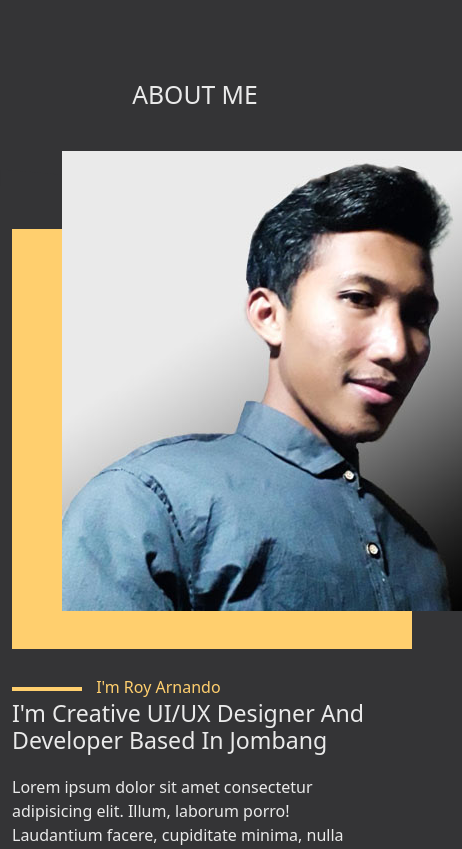
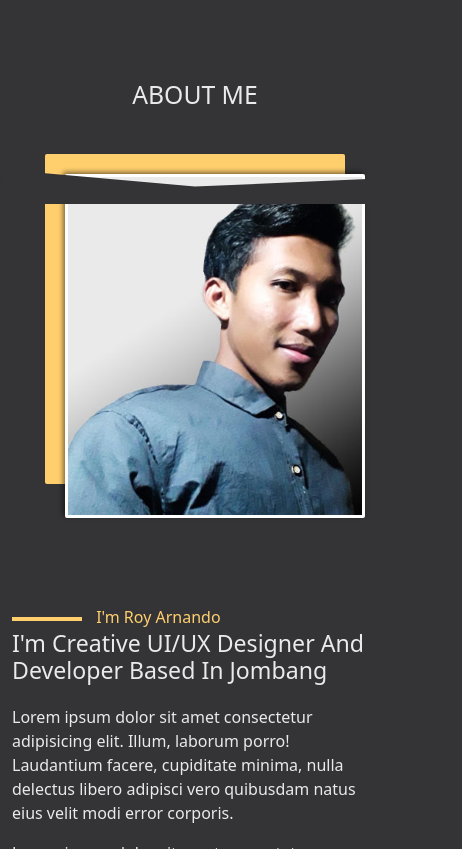
Before and after one commit to Arnandoroy/Arnandoroy.github.io, a plain HTML site: page index.html in a window 390 px wide. Shown: the part 640-1489 px from the top of the page, 462 px wide, since content can reach past the window. Drawn offline with Linux system fonts and the light colour scheme.

Commit message:
mengubah responsiv

```diff
--- a/css/style.css
+++ b/css/style.css
@@ -45,7 +45,7 @@ nav {
 }
 .jumbotron .kotak {
   display: flex;
-  width: 380px;
+  max-width: 380px;
   background-color: #393a3ce7;
   padding: 5px 10px;
   border-radius: 5px;
@@ -79,25 +79,27 @@ nav {
 .about {
   text-transform: uppercase;
 }
-picture {
-  position: relative;
-}
+
 .picture {
-  width: 400px;
-  height: 460px;
+  /* max-width: 400px;
+  height: 460px; */
   margin-bottom: 100px;
 }
 .bg {
-  height: 420px;
-  position: relative;
+  margin: 20px auto 100px;
+  padding: 20px;
+  width: 300px;
+  height: 330px;
   background-color: #ffcf6e;
-  top: 95px;
+  border-radius: 2px;
 }
-.foto {
-  position: absolute;
-  background-image: url(../img/Profile.jpg);
-  top: 17px;
-  left: 50px;
+#about picture img {
+  min-width: 300px;
+  background-color: aqua;
+  border: solid 3px white;
+  box-shadow: -2px -2px 5px rgba(0, 0, 0, 0.5);
+  border-radius: 2px;
+  /* left: 50px; */
 }
 
 #about img {
--- a/index.html
+++ b/index.html
@@ -64,7 +64,7 @@
         <div class="row mt-3">
           <div class="about text-center pt-3">
             <div class="row">
-              <div class="col">
+              <div class="col-md-12">
                 <h2>About Me</h2>
               </div>
             </div>
@@ -72,8 +72,9 @@
           <!-- side left -->
           <div class="col-md-6 mt-3">
             <picture>
-              <div class="picture bg"></div>
-              <div class="picture foto"></div>
+              <div class="picture bg">
+                <img src="img/Profile.jpg" alt="My Foto" />
+              </div>
             </picture>
           </div>
           <!-- Akhir side left -->
```
Also changed, not shown: 1 other file.
